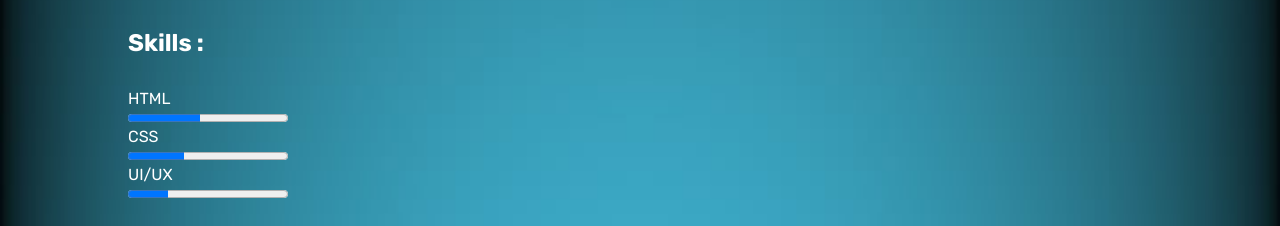
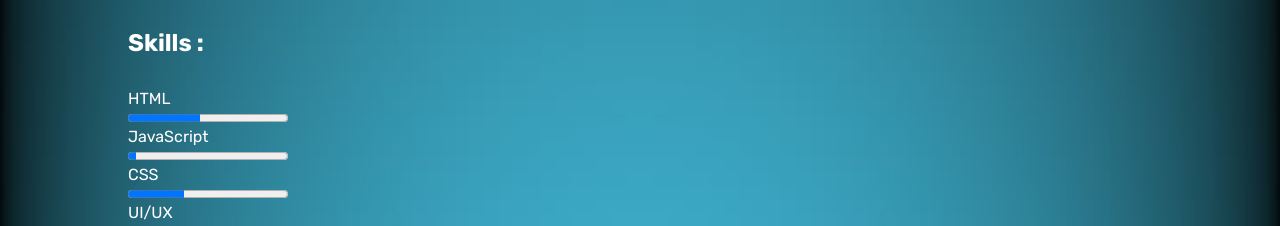
Before and after one commit to Alex05510/Portfolio, a plain HTML site: page index.html in a window 1280 px wide. Shown: the part 569-795 px from the top of the page. Drawn offline with Linux system fonts and the light colour scheme; a web font is replaced by a local one.

Commit message:
style(html):ajout d'une progress bar dans le html

```diff
--- a/index.html
+++ b/index.html
@@ -70,6 +70,8 @@
             <h2>Skills :</h2>
                 <p>HTML</p>
                 <progress id="redbar" value="45" max="100">40 %</progress>
+                <p>JavaScript</p>
+                <progress id="redbar" value="5" max="100">40 %</progress>
                <p>CSS</p>
                 <progress id="redbar" value="35" max="100">30 %</progress>
                 <p>UI/UX</p>
```
Lines whose indentation alone changed are shown as unchanged.
